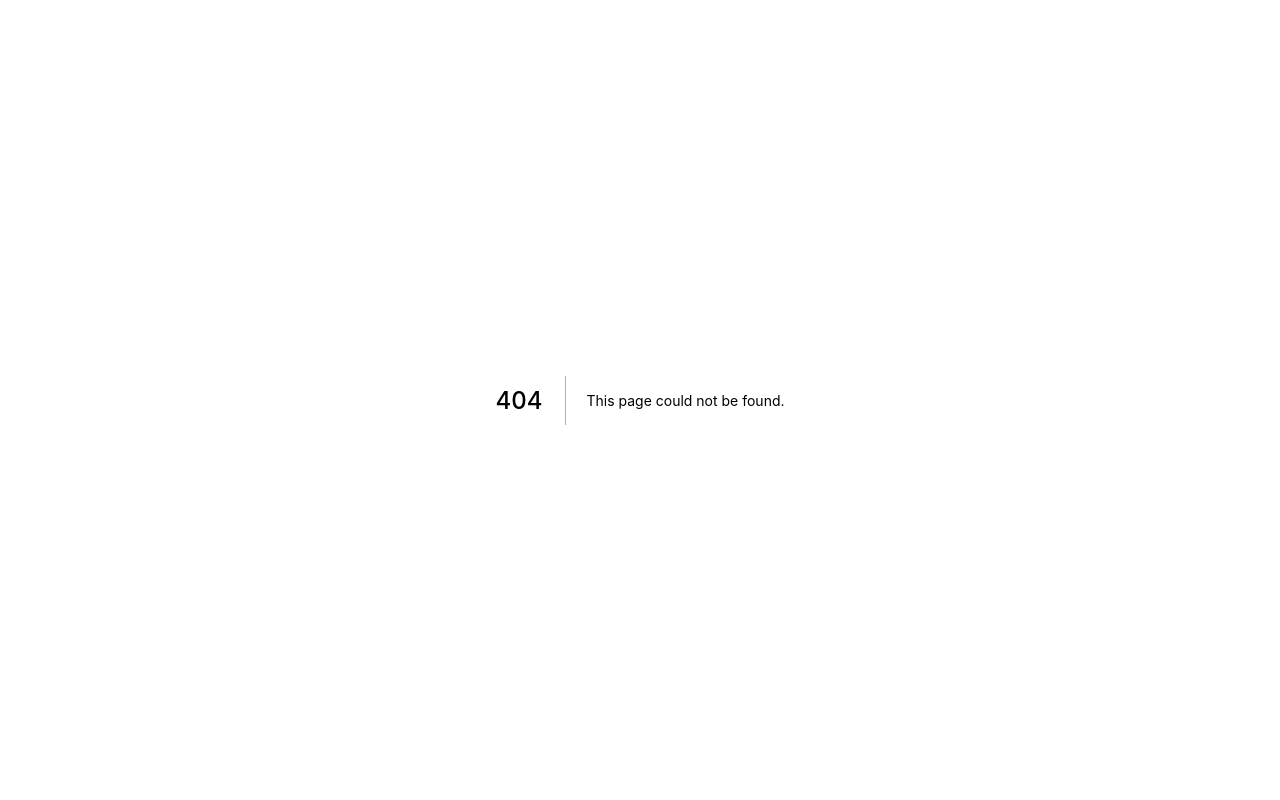
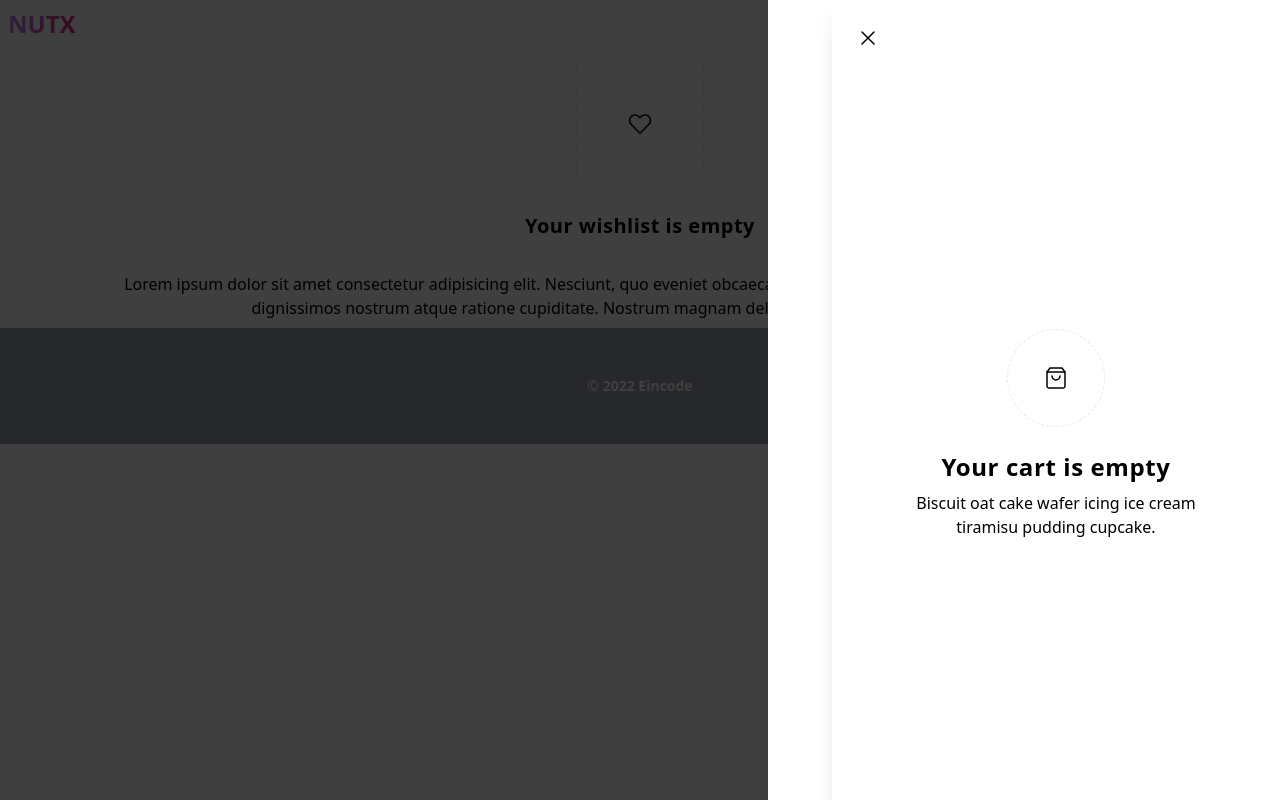
Before and after one commit to AstronutDev/ecommerce-next, a Next.js app: page /wishlist in a window 1280 px wide. Before the commit this address had no page. Built offline with nearby package versions, Linux system fonts and the light colour scheme.

Commit message:
handdle-side-bar

```diff
--- a/components/common/Layout.tsx
+++ b/components/common/Layout.tsx
@@ -1,6 +1,7 @@
 import React, { FC } from "react";
 import { Footer } from "@components/ui";
-
+import { Sidebar } from "@components/ui";
+import { CartSidebar } from "@components/ui";
 type Props = {
   children: React.ReactNode;
 };
@@ -8,7 +9,9 @@ type Props = {
 const Layout: FC<Props> = ({ children }) => {
   return (
     <>
-      {/* <div className="bg-gradient-to-r from-cyan-500 to-blue-500 p-2 max-w-5xl m-auto h-full"> */}
+      <Sidebar>
+        <CartSidebar />
+      </Sidebar>
       <div>{children}</div>
       <div>
         <Footer />
--- /dev/null
+++ b/components/ui/CartSidebar/CartSidebar.tsx
@@ -0,0 +1,85 @@
+import { FC } from "react";
+import Link from "next/link";
+import { Bag, Cross } from "../Icons";
+// import cn from "classnames";
+
+const CartSidebar: FC = () => {
+  const isEmpty = true;
+
+  // const rootClass = cn("h-full flex flex-col", {
+  //   "bg-secondary text-secondary": isEmpty,
+  // });
+
+  return (
+    <div className="h-full flex flex-col">
+      <header className="px-4 pt-6 pb-4 sm:px-6">
+        <div className="flex items-start justify-between space-x-3">
+          <div className="h-7 flex items-center">
+            <button
+              onClick={() => alert("Closing Sidebar")}
+              className="hover:text-gray-500 transition ease-in-out duration-150"
+            >
+              <Cross className="h-6 w-6" />
+            </button>
+          </div>
+        </div>
+      </header>
+
+      {isEmpty ? (
+        <div className="flex-1 px-4 flex flex-col justify-center items-center">
+          <span className="border border-dashed border-primary rounded-full flex items-center justify-center w-16 h-16 p-12 bg-secondary text-secondary">
+            <Bag className="absolute" />
+          </span>
+          <h2 className="pt-6 text-2xl font-bold tracking-wide text-center">
+            Your cart is empty
+          </h2>
+          <p className="text-accents-3 px-10 text-center pt-2">
+            Biscuit oat cake wafer icing ice cream tiramisu pudding cupcake.
+          </p>
+        </div>
+      ) : (
+        <>
+          <div className="px-4 sm:px-6 flex-1">
+            <h2 className="pt-1 pb-4 text-2xl leading-7 font-bold text-base tracking-wide inline-block">
+              My Cart
+            </h2>
+            <ul className="py-6 space-y-6 sm:py-0 sm:space-y-0 sm:divide-y sm:divide-accents-3 border-t border-accents-3">
+              Cart Items Here!
+            </ul>
+          </div>
+          <div className="flex-shrink-0 px-4  py-5 sm:px-6">
+            <div className="border-t border-accents-3">
+              <ul className="py-3">
+                <li className="flex justify-between py-1">
+                  <span>Subtotal</span>
+                  <span>20$</span>
+                </li>
+                <li className="flex justify-between py-1">
+                  <span>Taxes</span>
+                  <span>Calculated at checkout</span>
+                </li>
+                <li className="flex justify-between py-1">
+                  <span>Estimated Shipping</span>
+                  <span className="font-bold tracking-wide">FREE</span>
+                </li>
+              </ul>
+              <div className="flex justify-between border-t border-accents-3 py-3 font-bold mb-10">
+                <span>Total</span>
+                <span>120$</span>
+              </div>
+            </div>
+            <button
+              onClick={() => {
+                alert("Going to checkout!");
+              }}
+            >
+              Proceed to Checkout
+            </button>
+          </div>
+        </>
+      )}
+    </div>
+  );
+};
+
+export default CartSidebar;
--- /dev/null
+++ b/components/ui/CartSidebar/index.ts
@@ -0,0 +1 @@
+export { default } from "./CartSidebar";
--- a/components/ui/Nav/Nav.tsx
+++ b/components/ui/Nav/Nav.tsx
@@ -4,31 +4,31 @@ import UserNav from "../UserNav";
 const Nav = () => {
   return (
     <>
-      <div className="p-4 flex item-center justify-between">
+      <div className="p-2 flex item-center justify-between">
         <div>
           <Link href={"/"}>
-            <a className="font-extrabold text-transparent text-4xl bg-clip-text bg-gradient-to-r from-purple-400 to-pink-600">
+            <a className="text-lg font-extrabold text-transparent md:text-2xl  bg-clip-text bg-gradient-to-r from-purple-400 to-pink-600">
               NUTX
             </a>
           </Link>
         </div>
-        <div className="text-lg flex justify-start  space-x-10 text-slate-500 ">
-          <div className="p-2 hover:text-black">
+        <div className="flex justify-start text-slate-500 py-1 space-x-1 md:space-x-10">
+          <div className="hover:text-black text-sm md:text-lg">
             <Link href={"/"}>
               <a className="">All</a>
             </Link>
           </div>
-          <div className="p-2 hover:text-black">
+          <div className="hover:text-black text-sm md:text-lg">
             <Link href={"/"}>
               <a className="Clothes">Accessories</a>
             </Link>
           </div>
-          <div className="p-2 hover:text-black">
+          <div className="hover:text-black text-sm md:text-lg">
             <Link href={"/"}>
               <a className="Clothes">Clothes</a>
             </Link>
           </div>
-          <div className="p-2 hover:text-black">
+          <div className="hover:text-black text-sm md:text-lg">
             <Link href={"/"}>
               <a className="Clothes">Shoe</a>
             </Link>
--- /dev/null
+++ b/components/ui/Sidebar/Sidebar.tsx
@@ -0,0 +1,32 @@
+import { FC } from "react";
+
+interface Props {
+  children?: any;
+}
+
+const Sidebar: FC<Props> = ({ children }) => {
+  const isOpen = true;
+  return (
+    <>
+      {isOpen ? (
+        <div className="fixed inset-0 overflow-hidden h-full z-50">
+          <div className="absolute inset-0 overflow-hidden">
+            <div
+              onClick={() => {}}
+              className="absolute inset-0 bg-black bg-opacity-50 transition-opacity"
+            />
+            <section className="absolute inset-y-0 right-0 pl-10 max-w-full flex sm:pl-16 outline-none bg-white">
+              <div className="h-full md:w-screen md:max-w-md">
+                <div className="h-full flex flex-col text-base bg-accents-1 shadow-xl overflow-y-auto">
+                  {children}
+                </div>
+              </div>
+            </section>
+          </div>
+        </div>
+      ) : null}
+    </>
+  );
+};
+
+export default Sidebar;
--- /dev/null
+++ b/components/ui/Sidebar/index.ts
@@ -0,0 +1 @@
+export { default } from "./Sidebar";
--- a/components/ui/UserNav/UserNav.tsx
+++ b/components/ui/UserNav/UserNav.tsx
@@ -4,12 +4,12 @@ const UserNav = () => {
   return (
     <>
       <div>
-        <ul className="flex flex-row cursor-pointer text-slate-500 space-x-8 p-2">
+        <ul className="flex flex-row cursor-pointer text-slate-500 p-1 space-x-4">
           <li className="transition ease-in-out delay-150 text-grey-500 hover:-translate-y-1 hover:scale-110 hover:text-indigo-500 duration-300 ">
-            <Bag />
+            <Bag className="h-4 w-4" />
           </li>
           <li className="transition ease-in-out delay-150 text-grey-500 hover:-translate-y-1 hover:scale-110 hover:text-red-500 duration-300 ">
-            <Heart />
+            <Heart className="h-4 w-4" />
           </li>
         </ul>
       </div>
--- a/components/ui/index.ts
+++ b/components/ui/index.ts
@@ -4,3 +4,5 @@ export { default as Marquee } from "./Marquee";
 export { default as Footer } from "./Footer";
 export { default as Nav } from "./Nav";
 export { default as UserNav } from "./UserNav";
+export { default as Sidebar } from "./Sidebar";
+export { default as CartSidebar } from "./CartSidebar";
--- a/package.json
+++ b/package.json
@@ -13,7 +13,8 @@
     "react": "18.2.0",
     "react-dom": "18.2.0",
     "react-fast-marquee": "^1.3.5",
-    "react-ticker": "^1.3.2"
+    "react-ticker": "^1.3.2",
+    "zustand": "^4.1.2"
   },
   "devDependencies": {
     "@types/node": "18.8.2",
--- /dev/null
+++ b/pages/wishlist.tsx
@@ -0,0 +1,45 @@
+import { useState } from "react";
+import { Nav } from "@components/ui";
+import { Heart } from "components/ui/Icons";
+import { Sidebar } from "@components/ui";
+import { CartSidebar } from "@components/ui";
+import Layout from "../components/common/Layout";
+const WishList = () => {
+  const [isEmpty, setIsempty] = useState(true);
+
+  return (
+    <Layout>
+      <Sidebar>
+        <CartSidebar />
+      </Sidebar>
+      <div className="">
+        <Nav />
+        <div className="w-full">
+          <div className="flex flex-col">
+            {isEmpty ? (
+              <div className="flex px-12 py-2 flex-col flex-1 justify-center items-center">
+                <div className="border border-dashed border w-32 h-32 bg-primary p-12 rounded-lg text-primary flex items-center justify-center">
+                  <Heart className="absolute" />
+                </div>
+                <h1 className="py-6 font-bold text-xl tracking-wide text-center">
+                  Your wishlist is empty
+                </h1>
+                <p className="text-accents-6 px-10 text-center pt-2">
+                  Lorem ipsum dolor sit amet consectetur adipisicing elit.
+                  Nesciunt, quo eveniet obcaecati inventore rem, minima
+                  explicabo sint quibusdam dignissimos nostrum atque ratione
+                  cupiditate. Nostrum magnam deleniti ipsam porro provident
+                  nemo?
+                </p>
+              </div>
+            ) : (
+              <h1>list card...</h1>
+            )}
+          </div>
+        </div>
+      </div>
+    </Layout>
+  );
+};
+
+export default WishList;
```
Also changed, not shown: 2 other files (tests, documents, lock files or other folders).
